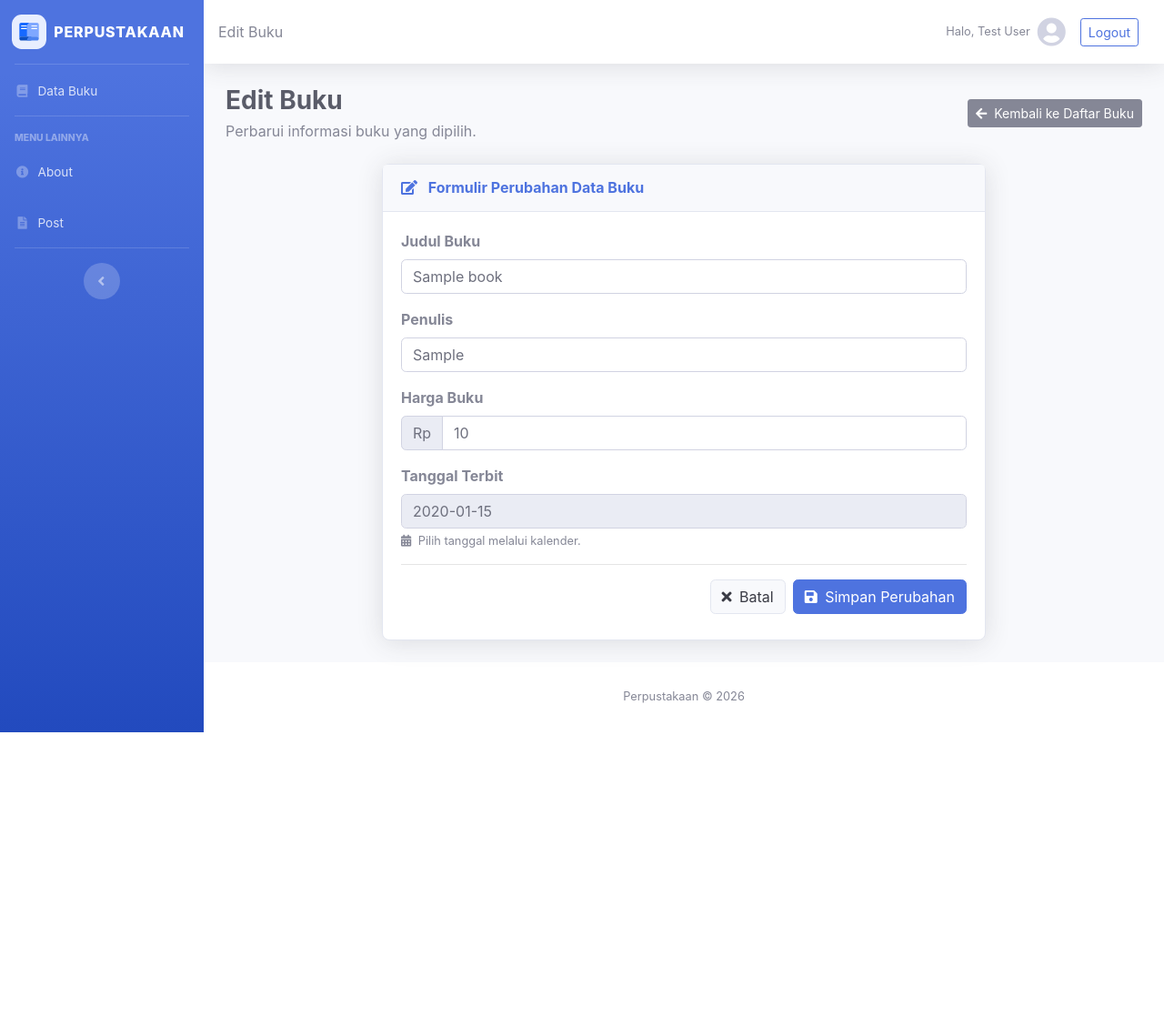
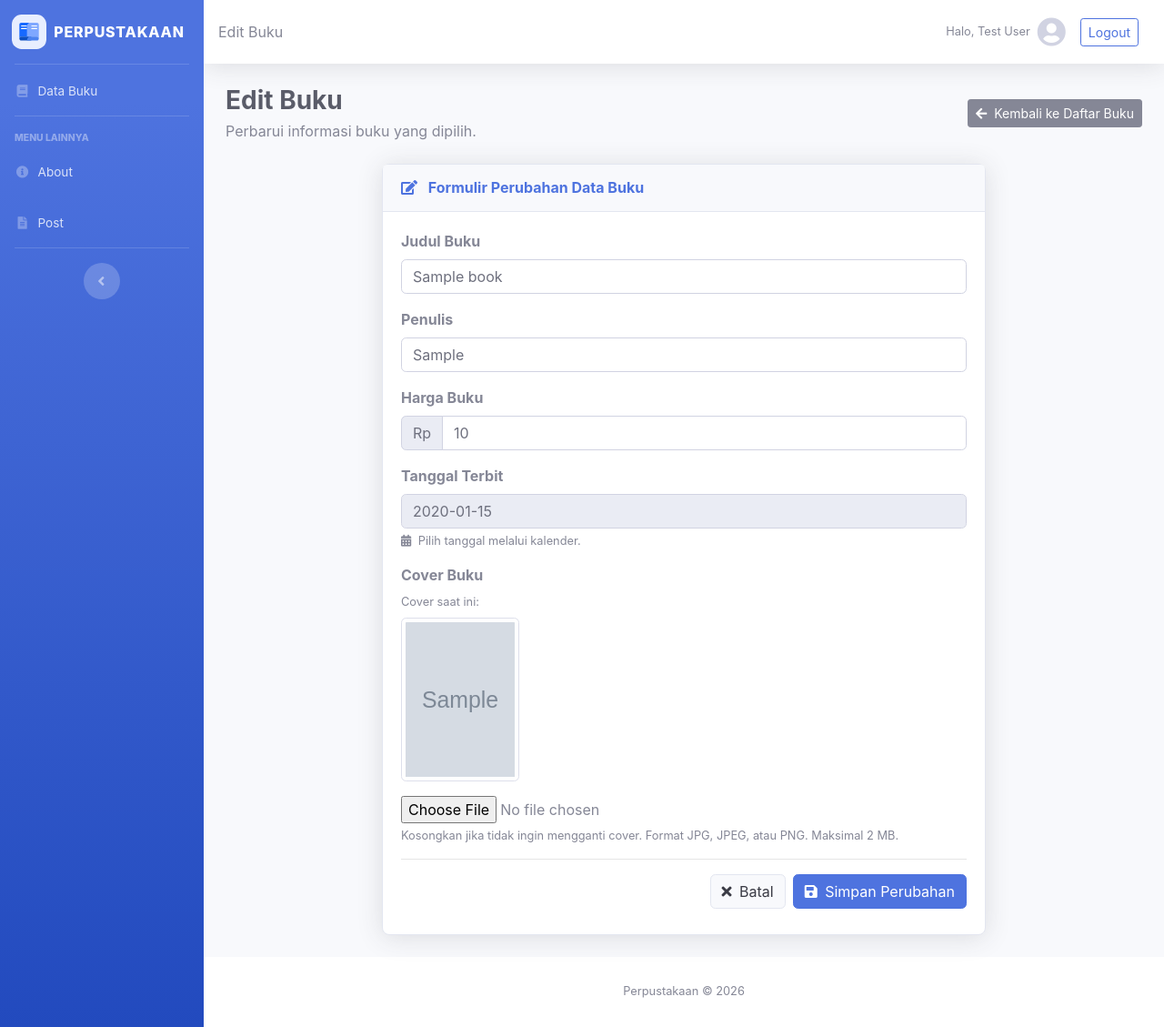
Before and after one commit to chloelatte/praktikum-web2-crud-buku, a Laravel app: page /buku/1/edit in a window 1280 px wide. Shown: the whole page at 91% size. Before the commit the page ends 805 px from the top, so only its background shows below. Run offline with Laravel 12, Linux system fonts and the light colour scheme; a user stored in the database is signed in; data comes from the database, SQL or seed files in the repository; tables that the repository leaves empty hold one stand-in row (values such as "Sample post"); grey boxes marked "Sample" are stand-in pictures.

Commit message:
Implement file upload for book covers

```diff
--- a/app/Http/Controllers/BukuController.php
+++ b/app/Http/Controllers/BukuController.php
@@ -5,89 +5,221 @@ namespace App\Http\Controllers;
 use App\Models\Buku;
 use Illuminate\Http\Request;
 use Illuminate\Validation\Rule;
+use Illuminate\Support\Facades\Storage;
 
 class BukuController extends Controller
 {
+    // Menampilkan seluruh data buku
     public function index()
     {
         $batas = 5;
         $jumlah_buku = Buku::count();
-        $data_buku = Buku::orderBy('id', 'desc')->paginate($batas);
+
+        $data_buku = Buku::orderBy('id', 'desc')
+            ->paginate($batas);
+
         $no = $batas * ($data_buku->currentPage() - 1);
 
-        return view('buku.index', compact('data_buku', 'no', 'jumlah_buku'));
+        return view('buku.index', compact(
+            'data_buku',
+            'no',
+            'jumlah_buku'
+        ));
     }
 
+    // Mencari buku berdasarkan judul atau penulis
     public function search(Request $request)
     {
         $batas = 5;
         $cari = $request->kata;
+
         $data_buku = Buku::where('judul', 'like', "%{$cari}%")
             ->orWhere('penulis', 'like', "%{$cari}%")
+            ->orderBy('id', 'desc')
             ->paginate($batas)
             ->appends(['kata' => $cari]);
+
         $jumlah_buku = $data_buku->total();
         $no = $batas * ($data_buku->currentPage() - 1);
 
-        return view('buku.search', compact('jumlah_buku', 'data_buku', 'no', 'cari'));
+        return view('buku.search', compact(
+            'jumlah_buku',
+            'data_buku',
+            'no',
+            'cari'
+        ));
     }
 
+    // Menampilkan form tambah buku
     public function create()
     {
         return view('buku.create');
     }
 
+    // Menyimpan data buku baru
     public function store(Request $request)
     {
-        Buku::create($this->validasi($request));
+        $validated = $this->validasi($request);
 
-        return redirect()->route('buku.index')->with('pesan', 'Data Buku Berhasil di Simpan');
+        // Memeriksa apakah pengguna mengunggah cover
+        if ($request->hasFile('cover')) {
+
+            // Mengambil nama file asli
+            $namaFileAsli = $request->file('cover')
+                ->getClientOriginalName();
+
+            // Mengambil nama file tanpa ekstensi
+            $namaFile = pathinfo(
+                $namaFileAsli,
+                PATHINFO_FILENAME
+            );
+
+            // Mengambil ekstensi file
+            $ekstensi = $request->file('cover')
+                ->getClientOriginalExtension();
+
+            // Membuat nama file baru menggunakan timestamp
+            $namaFileSimpan = $namaFile . '_' . time() . '.' . $ekstensi;
+
+            // Menyimpan file ke storage/app/public/covers
+            $path = $request->file('cover')->storeAs(
+                'covers',
+                $namaFileSimpan,
+                'public'
+            );
+
+            // Menyimpan path file ke kolom cover pada database
+            $validated['cover'] = $path;
+        }
+
+        Buku::create($validated);
+
+        return redirect()->route('buku.index')
+            ->with('pesan', 'Data Buku Berhasil Ditambahkan');
     }
 
+    // Menampilkan form edit buku
     public function edit(Buku $buku)
     {
         return view('buku.edit', compact('buku'));
     }
 
+    // Memperbarui data buku
     public function update(Request $request, Buku $buku)
     {
-        $buku->update($this->validasi($request, $buku));
+        $validated = $this->validasi($request, $buku);
 
-        return redirect()->route('buku.index')->with('pesan', 'Data Buku Berhasil di Update');
+        // Memeriksa apakah pengguna mengunggah cover baru
+        if ($request->hasFile('cover')) {
+
+            // Mengambil nama file asli
+            $namaFileAsli = $request->file('cover')
+                ->getClientOriginalName();
+
+            // Mengambil nama file tanpa ekstensi
+            $namaFile = pathinfo(
+                $namaFileAsli,
+                PATHINFO_FILENAME
+            );
+
+            // Mengambil ekstensi file
+            $ekstensi = $request->file('cover')
+                ->getClientOriginalExtension();
+
+            // Membuat nama file baru menggunakan timestamp
+            $namaFileSimpan = $namaFile . '_' . time() . '.' . $ekstensi;
+
+            // Menyimpan cover baru terlebih dahulu
+            $path = $request->file('cover')->storeAs(
+                'covers',
+                $namaFileSimpan,
+                'public'
+            );
+
+            // Menyimpan path cover baru ke data yang akan diperbarui
+            $validated['cover'] = $path;
+
+            // Menghapus cover lama setelah cover baru berhasil disimpan
+            if ($buku->cover) {
+                Storage::disk('public')->delete($buku->cover);
+            }
+        }
+
+        // Memperbarui data buku
+        $buku->update($validated);
+
+        return redirect()->route('buku.index')
+            ->with('pesan', 'Data Buku Berhasil di Update');
     }
 
+    // Menghapus data buku
     public function destroy(Buku $buku)
     {
+        // Menghapus file cover dari storage jika tersedia
+        if ($buku->cover) {
+            Storage::disk('public')->delete($buku->cover);
+        }
+
+        // Menghapus data buku dari database
         $buku->delete();
 
-        return redirect()->route('buku.index')->with('pesan', 'Data Buku Berhasil di Hapus');
+        return redirect()->route('buku.index')
+            ->with('pesan', 'Data Buku Berhasil Dihapus');
     }
 
-    /**
-     * Aturan validasi bersama untuk store dan update.
-     * $buku diisi saat update agar pengecekan judul unik mengabaikan data itu sendiri.
-     */
+    // Aturan validasi bersama untuk store dan update
     private function validasi(Request $request, ?Buku $buku = null): array
     {
-        // Buang format rupiah (Rp, titik, spasi) supaya "85.000" dibaca sebagai 85000
+        // Menghapus format rupiah agar harga dapat divalidasi sebagai angka
         $request->merge([
-            'harga' => str_ireplace(['Rp', '.', ' '], '', (string) $request->harga),
+            'harga' => str_ireplace(
+                ['Rp', '.', ' '],
+                '',
+                (string) $request->harga
+            ),
         ]);
 
         return $request->validate([
             'judul' => [
-                'bail', 'required', 'string', 'min:3', 'max:100',
+                'bail',
+                'required',
+                'string',
+                'min:3',
+                'max:100',
                 Rule::unique('books', 'judul')->ignore($buku?->id),
             ],
+
             'penulis' => [
-                'bail', 'required', 'string', 'min:3', 'max:30',
-                'regex:/^[\pL\pN][\pL\pN\s.,\'-]*$/u',
+                'bail',
+                'required',
+                'string',
+                'min:3',
+                'max:30',
+                'regex:/^[\pL\pN][\pL\pN\s.,\\\'-]*$/u',
             ],
+
             'harga' => [
-                'bail', 'required', 'integer', 'min:1000', 'max:100000000',
+                'bail',
+                'required',
+                'integer',
+                'min:1000',
+                'max:100000000',
             ],
+
             'tgl_terbit' => [
-                'bail', 'required', 'date', 'date_format:Y-m-d', 'before_or_equal:today',
+                'bail',
+                'required',
+                'date',
+                'date_format:Y-m-d',
+                'before_or_equal:today',
+            ],
+
+            // Validasi file cover
+            'cover' => [
+                'nullable',
+                'image',
+                'mimes:jpg,jpeg,png',
+                'max:2048',
             ],
         ]);
     }
--- a/app/Models/Buku.php
+++ b/app/Models/Buku.php
@@ -13,6 +13,7 @@ class Buku extends Model
         'penulis',
         'harga',
         'tgl_terbit',
+        'cover'
     ];
     protected function casts(): array
     {
--- a/resources/views/buku/edit.blade.php
+++ b/resources/views/buku/edit.blade.php
@@ -54,7 +54,8 @@
                     @endif
 
                     <form action="{{ route('buku.update', $buku->id) }}"
-                          method="POST">
+                          method="POST"
+                          enctype="multipart/form-data">
                         @csrf
                         @method('PUT')
 
@@ -172,6 +173,51 @@
                             @enderror
                         </div>
 
+                        <!-- Cover Buku -->
+                        <div class="form-group">
+                            <label for="cover" class="font-weight-bold">
+                                Cover Buku
+                            </label>
+
+                            @if ($buku->cover)
+                                <div class="mb-3">
+                                    <p class="text-muted small mb-2">
+                                        Cover saat ini:
+                                    </p>
+
+                                    <img
+                                        src="{{ asset('storage/' . $buku->cover) }}"
+                                        alt="Cover {{ $buku->judul }}"
+                                        style="width: 130px; height: 180px; object-fit: cover;"
+                                        class="img-thumbnail"
+                                    >
+                                </div>
+                            @else
+                                <p class="text-muted small">
+                                    Buku ini belum memiliki cover.
+                                </p>
+                            @endif
+
+                            <input
+                                type="file"
+                                id="cover"
+                                name="cover"
+                                accept=".jpg,.jpeg,.png"
+                                class="form-control-file @error('cover') is-invalid @enderror"
+                            >
+
+                            <small class="form-text text-muted">
+                                Kosongkan jika tidak ingin mengganti cover.
+                                Format JPG, JPEG, atau PNG. Maksimal 2 MB.
+                            </small>
+
+                            @error('cover')
+                                <div class="text-danger small mt-1">
+                                    {{ $message }}
+                                </div>
+                            @enderror
+                        </div>
+
                         <hr>
 
                         <!-- Tombol Aksi -->
```
Also changed, not shown: resources/views/buku/create.blade.php (+29 -1 lines), resources/views/buku/index.blade.php (+19 -5 lines), resources/views/buku/search.blade.php (+17 -0 lines), database/migrations/2026_11_09_030751_add_cover_to_books_table.php (added).
